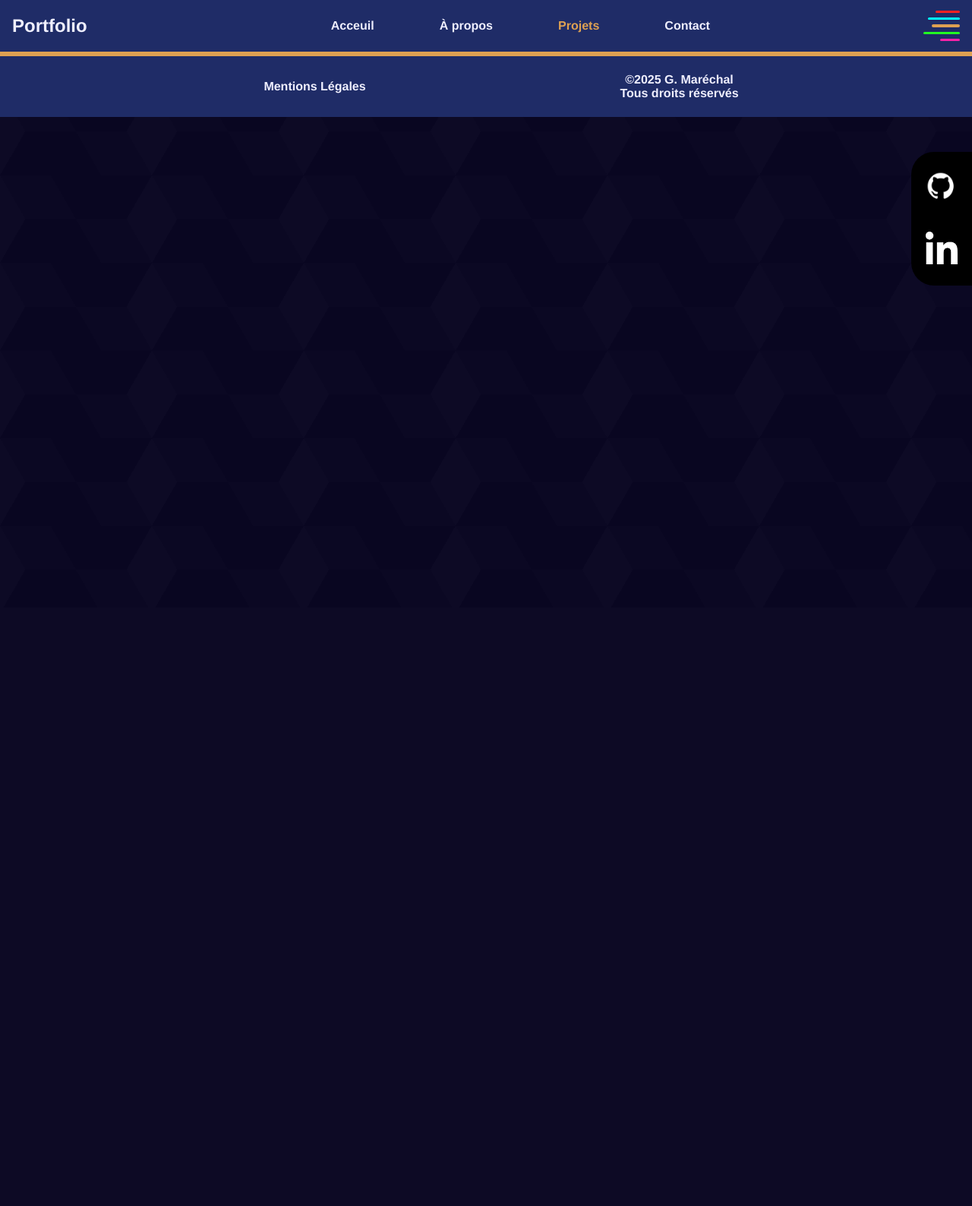
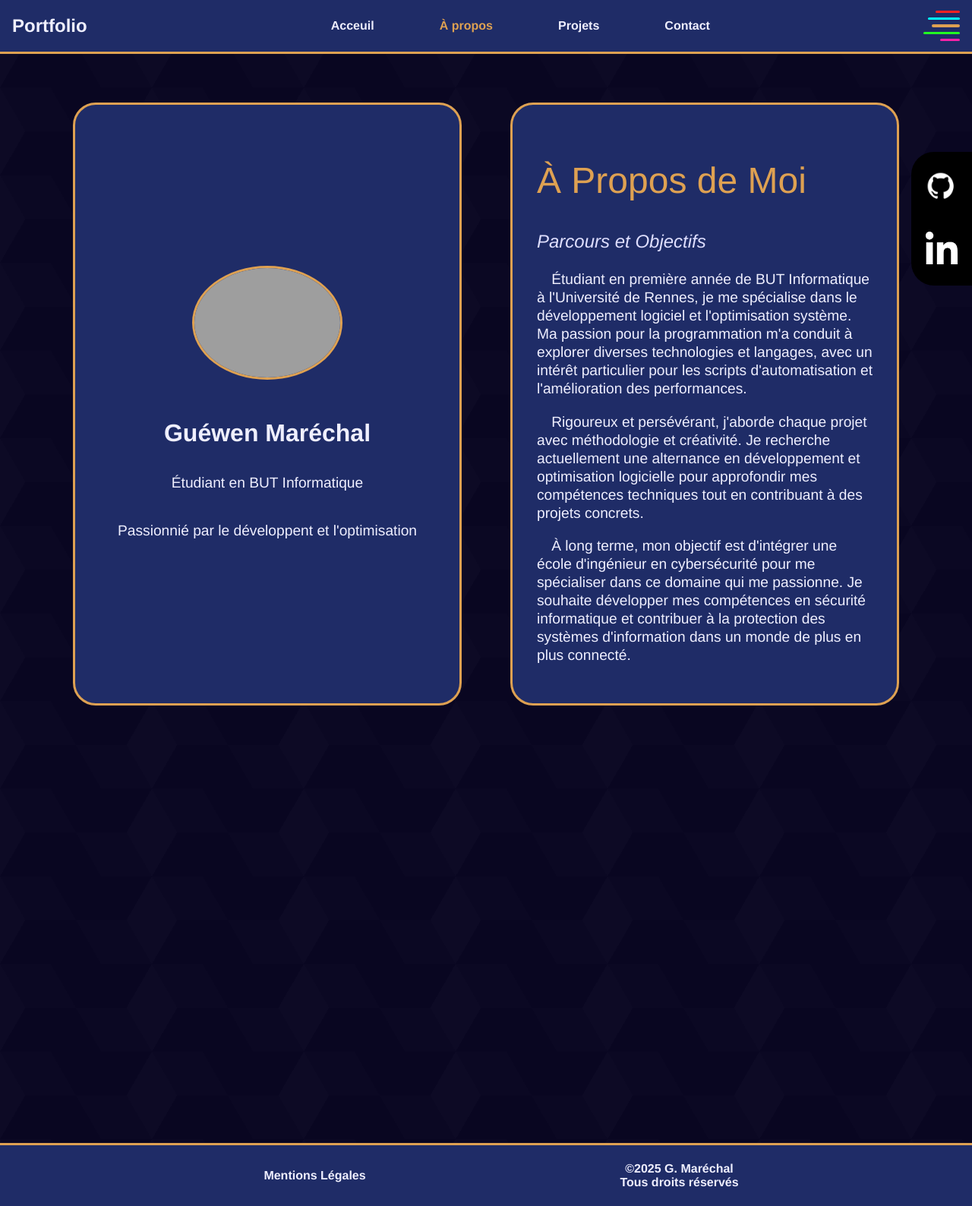
Before and after one commit to marechalg/Portfolio, a PHP site: page /public/src/about.html in a window 1280 px wide. Shown: the whole page at 76% size. Before the commit the page ends 376 px from the top, so only its background shows below. Run offline with PHP 8.4, Linux system fonts and the light colour scheme; grey boxes are pictures that could not be loaded.

Commit message:
worked hard and dmart on about

```diff
--- a/public/src/about.html
+++ b/public/src/about.html
@@ -13,8 +13,8 @@
                 <h1>Portfolio</h1>
                 <ul>
                     <li><a href="/">Acceuil</a></li>
-                    <li><a href="./about.html">À propos</a></li>
-                    <li class="here">Projets</li>
+                    <li class="here">À propos</li>
+                    <li><a href="./projects.html">Projets</a></li>
                     <li><a href="./contact.html">Contact</a></li>
                 </ul>
                 <div class="burger" id="burger">
@@ -29,7 +29,40 @@
         </header>
 
         <main>
+            <section class="about">
+                <article class="profile">
+                    <figure>
+                        <img src="../media/photo.jpg" alt="photo">
+                        <figcaption>Guéwen Maréchal</figcaption>
+                    </figure>
+                    <p>Étudiant en BUT Informatique</p>
+                    <p>Passionnié par le développent et l'optimisation</p>
+                </article>
 
+                <article class="about">
+                    <h2>À Propos de Moi</h2>
+                    <h3>Parcours et Objectifs</h3>
+                    <p>&emsp;Étudiant en première année de BUT Informatique à l'Université de Rennes, je me spécialise dans le développement logiciel et l'optimisation système. Ma passion pour la programmation m'a conduit à explorer diverses technologies et langages, avec un intérêt particulier pour les scripts d'automatisation et l'amélioration des performances.</p>
+                    <p>&emsp;Rigoureux et persévérant, j'aborde chaque projet avec méthodologie et créativité. Je recherche actuellement une alternance en développement et optimisation logicielle pour approfondir mes compétences techniques tout en contribuant à des projets concrets.</p>
+                    <p>&emsp;À long terme, mon objectif est d'intégrer une école d'ingénieur en cybersécurité pour me spécialiser dans ce domaine qui me passionne. Je souhaite développer mes compétences en sécurité informatique et contribuer à la protection des systèmes d'information dans un monde de plus en plus connecté.</p>
+                </article>
+            </section>
+
+            <section class="cv">
+
+            </section>
+
+            <section class="pass">
+
+            </section>
+
+            <section class="form">
+
+            </section>
+
+            <section class="comp">
+
+            </section>
         </main>
 
         <aside>
--- a/public/style/global.css
+++ b/public/style/global.css
@@ -242,6 +242,62 @@ body.projects button {
     font-size: 100%;
 }
 
+/*--------------------*/
+/*--------ABOUT-------*/
+/*--------------------*/
+
+body.about section {
+    padding: 4em;
+}
+body.about section.about {
+    justify-self: center;
+    width: 85%;
+    display: grid;
+    grid-template-columns: repeat(2, 1fr);
+    gap: 4em;
+}
+body.about article {
+    padding: 2em;
+    background-color: var(--color-bg-alt);
+    border: solid 3px var(--color-accent);
+    border-radius: 30px;
+}
+body.about article.profile {
+    display: flex;
+    flex-direction: column;
+    align-items: center;
+    justify-content: center;
+    text-align: center;
+}
+body.about article.profile img {
+    max-width: 12em;
+    max-height: 12em;
+    object-fit: contain;
+    border-radius: 50%;
+    border: 3px solid var(--color-accent);
+    margin-bottom: 3em;
+}
+body.about article.profile figcaption {
+    font-size: 200%;
+    font-weight: bold;
+    user-select: none;
+}
+body.about article h2 {
+    color: var(--color-accent);
+    font-style: normal;
+    user-select: none;
+}
+body.about article h3 {
+    font-style: italic;
+    font-weight: lighter;
+    color: #dfdfff;
+    font-size: 150%;
+}
+body.about article p {
+    font-size: 120%;
+    line-height: 125%;
+}
+
 article.pres {
     line-height: 150%;
 }
```
Also changed, not shown: public/data/competences.json (added, +22 -0 lines).
